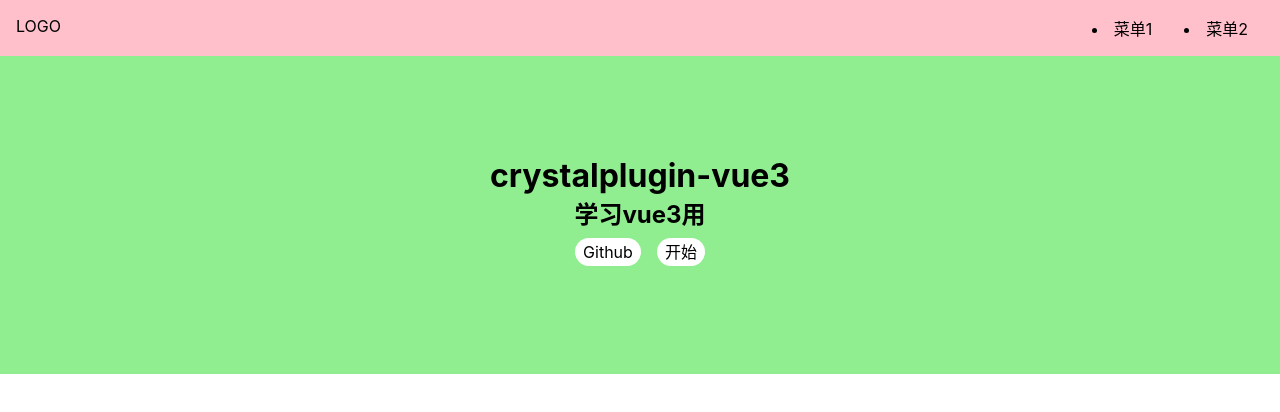
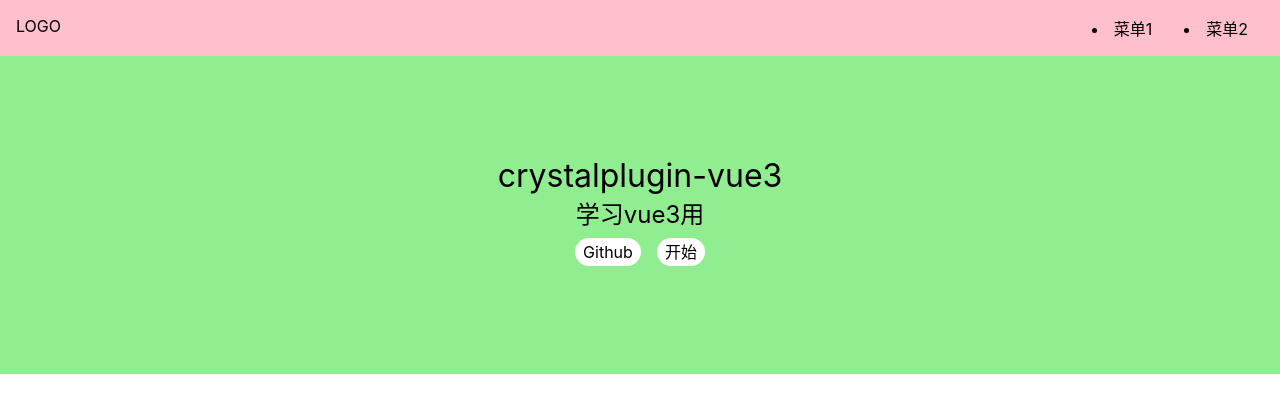
Before and after one commit to crystalcici/crystalPlugin, a Vue app: page / in a window 1280 px wide. Shown: the top 412 px of the page. Built offline with nearby package versions, Linux system fonts and the light colour scheme.

Commit message:
feat: 调节topnav和aside样式

```diff
--- a/src/components/Topnav.vue
+++ b/src/components/Topnav.vue
@@ -19,6 +19,8 @@
   background: pink;
   display: flex;
   padding: 16px;
+  position: relative;
+  z-index: 10;
   .logo{
     max-width: 6em;
     margin-right: auto
--- a/src/index.scss
+++ b/src/index.scss
@@ -18,6 +18,14 @@
     cursor: pointer;
   }
 }
+h1,
+h2,
+h3,
+h4,
+h5,
+h6 {
+  font-weight: normal;
+}
 body {
   font-size: 16px;
   font-family: -apple-system, "Noto Sans", "Helvetica Neue", Helvetica, "Nimbus Sans L", Arial, "Liberation Sans", "PingFang SC", "Hiragino Sans GB", "Noto Sans CJK SC", "Source Han Sans SC", "Source Han Sans CN", "Microsoft YaHei", "Wenquanyi Micro Hei", "WenQuanYi Zen Hei", "ST Heiti", SimHei, "WenQuanYi Zen Hei Sharp", sans-serif;
--- a/src/views/Doc.vue
+++ b/src/views/Doc.vue
@@ -40,6 +40,7 @@
   width: 150px;
   padding: 16px;
   position: fixed;
+  padding-top: 60px;
   top: 0;
   left: 0;
   h2{
```
